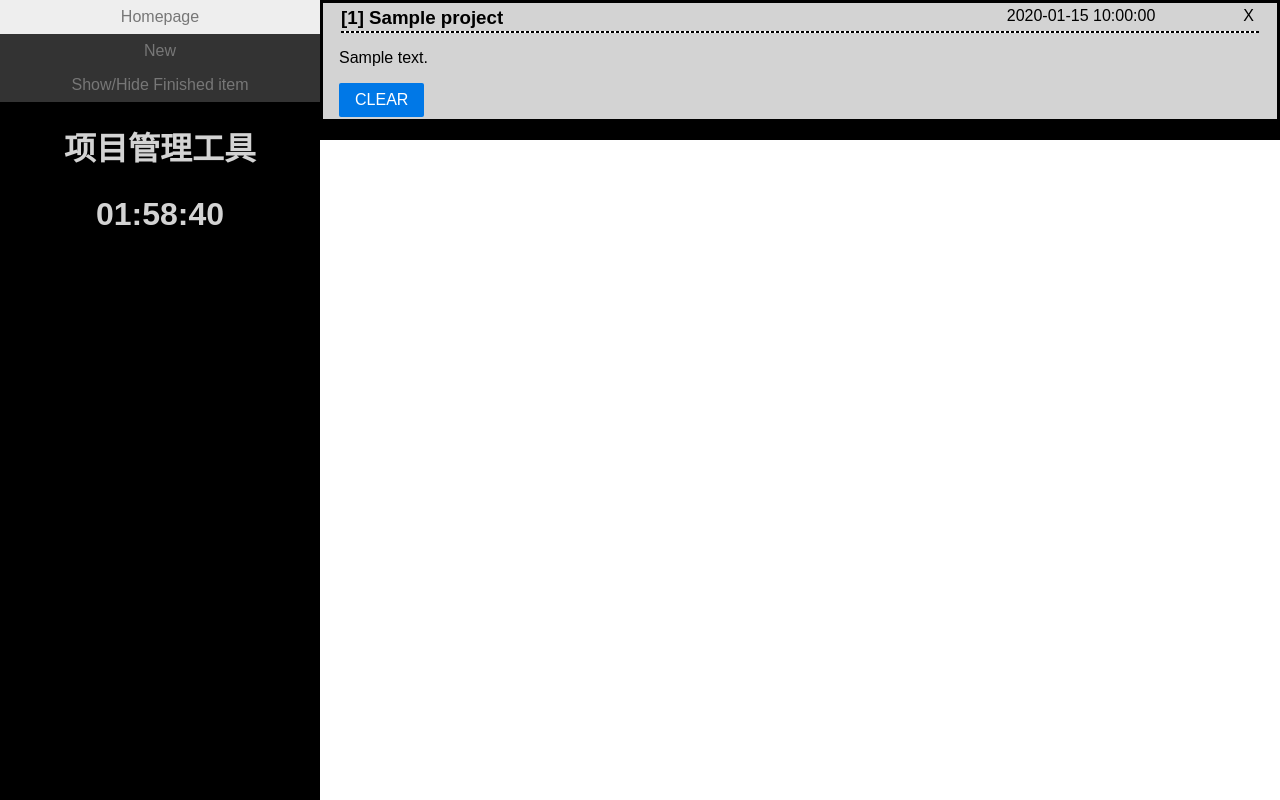
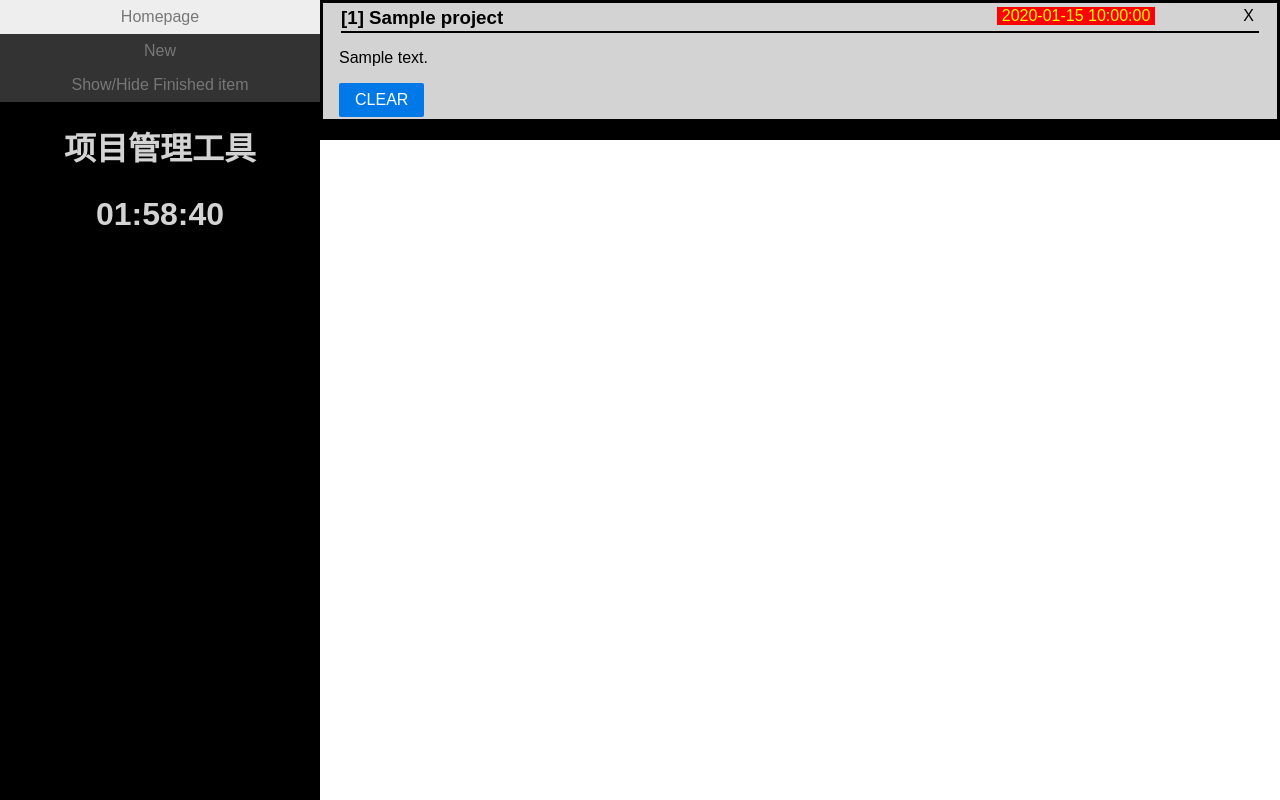
Before and after one commit to Curt-H/projectmanager, a Flask app: template flasky/app/templates/index.html in a window 1280 px wide. Run offline with Flask 2, Linux system fonts and the light colour scheme; the template is opened without the code that fills it: most values are stand-ins (such as "Sample title", 1, 10 or a date in 2020).

Commit message:
FEAT: show deadline on the top left of panel insdead of creating time

```diff
--- a/flasky/app/main/public.py
+++ b/flasky/app/main/public.py
@@ -26,6 +26,9 @@ def save_config(config):
 def index():
     # load all Tasks
     tasks = Task.all()
+    for t in tasks:
+        t.deadline = format_time(time_format='[%Y-%m-%d-%a]')
+
     config = load_config()
     v = random.randint(1, 10086)
 
@@ -48,7 +51,7 @@ def task_new_view():
 def task_new_add():
     form = json.loads(json.dumps(request.form))
     form['deadline'] = convert_to_strtime(form)
-    form['creat_time']= format_time(time_format='[%Y-%m-%d-%a-%H:%M:%S]')
+    form['creat_time'] = format_time(time_format='[%Y-%m-%d-%a-%H:%M:%S]')
     log(form, type(form))
 
     Task.new(form)
--- a/flasky/app/static/css/index.css
+++ b/flasky/app/static/css/index.css
@@ -59,7 +59,7 @@ hr.panel-assets {
     clear: both;
     background-color: #FFF;
     /*border: none;*/
-    border-style: dashed;
+    border-style: double;
 }
 
 .fin {
@@ -92,3 +92,11 @@ hr.panel-assets {
 .cancle:hover {
     background-color: red;
 }
+
+.deadline {
+    display: inline-block;
+    background-color: red;
+    color: yellow;
+    padding-left: 5px;
+    padding-right: 5px;
+}
--- a/flasky/app/templates/index.html
+++ b/flasky/app/templates/index.html
@@ -20,7 +20,7 @@
                 <div class="panel flex-item" data-id="{{ task.id }}">
                     <h3 class="panel-title panel-assets">[{{ task.id }}] {{ task.project }}</h3>
                     <button class="cancle" name="delete">X</button>
-                    <p class="panel-assets">{{ task.creat_time }}</p>
+                    <p class="panel-assets deadline">{{ task.deadline }}</p>
                     <hr class="panel-assets"/>
                     <p class="panel-content">{{ task.task_content }}</p>
                     <button class="finish pure-button pure-button-primary" name="edit">CLEAR</button>
@@ -29,7 +29,7 @@
                 <div class="panel flex-item" data-id="{{ task.id }}">
                     <h3 class="panel-title panel-assets fin">[{{ task.id }}] {{ task.project }}</h3>
                     <button class="cancle" name="delete">X</button>
-                    <p class="panel-assets">{{ task.creat_time }}</p>
+                    <p class="panel-assets">{{ task.deadline }}</p>
                     <hr class="panel-assets"/>
                     <p class="panel-content fin">{{ task.task_content }}</p>
                     <button class="finish pure-button pure-button-disabled" name="edit">CLEAR</button>
```
